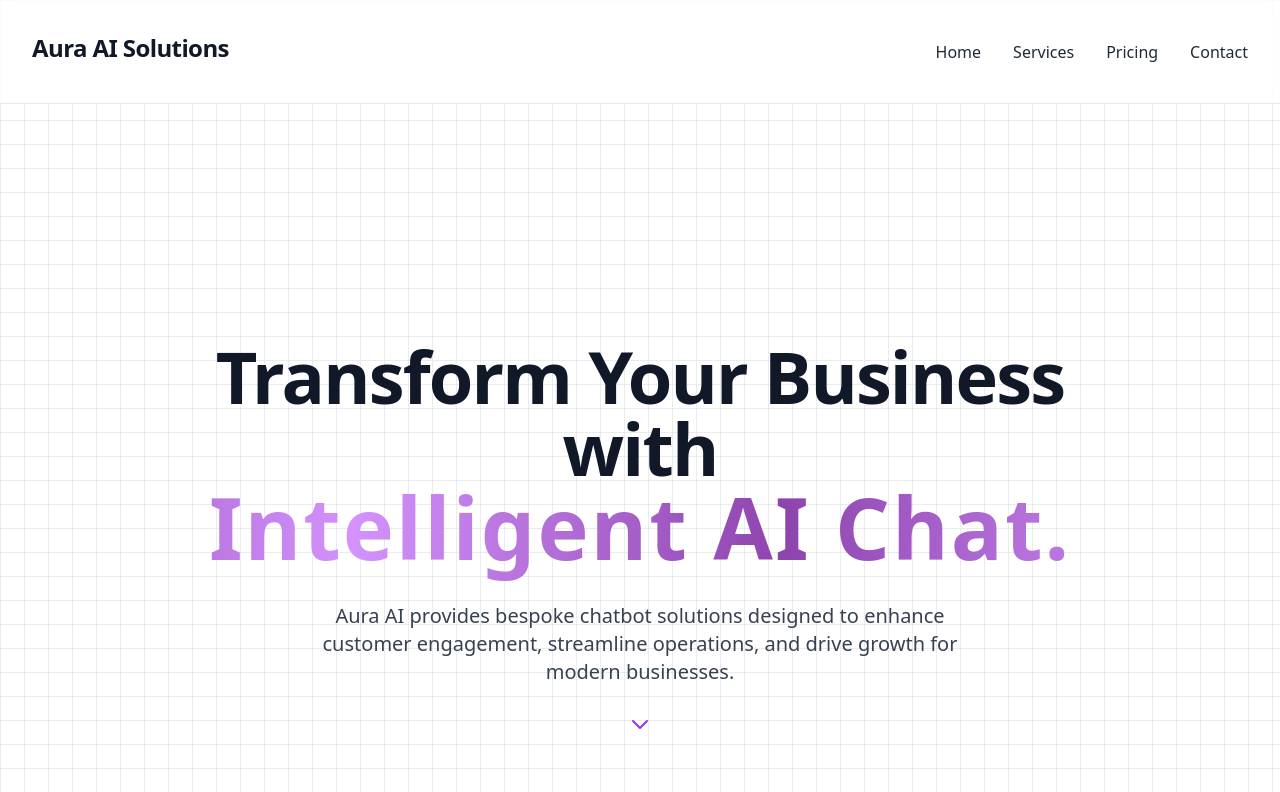
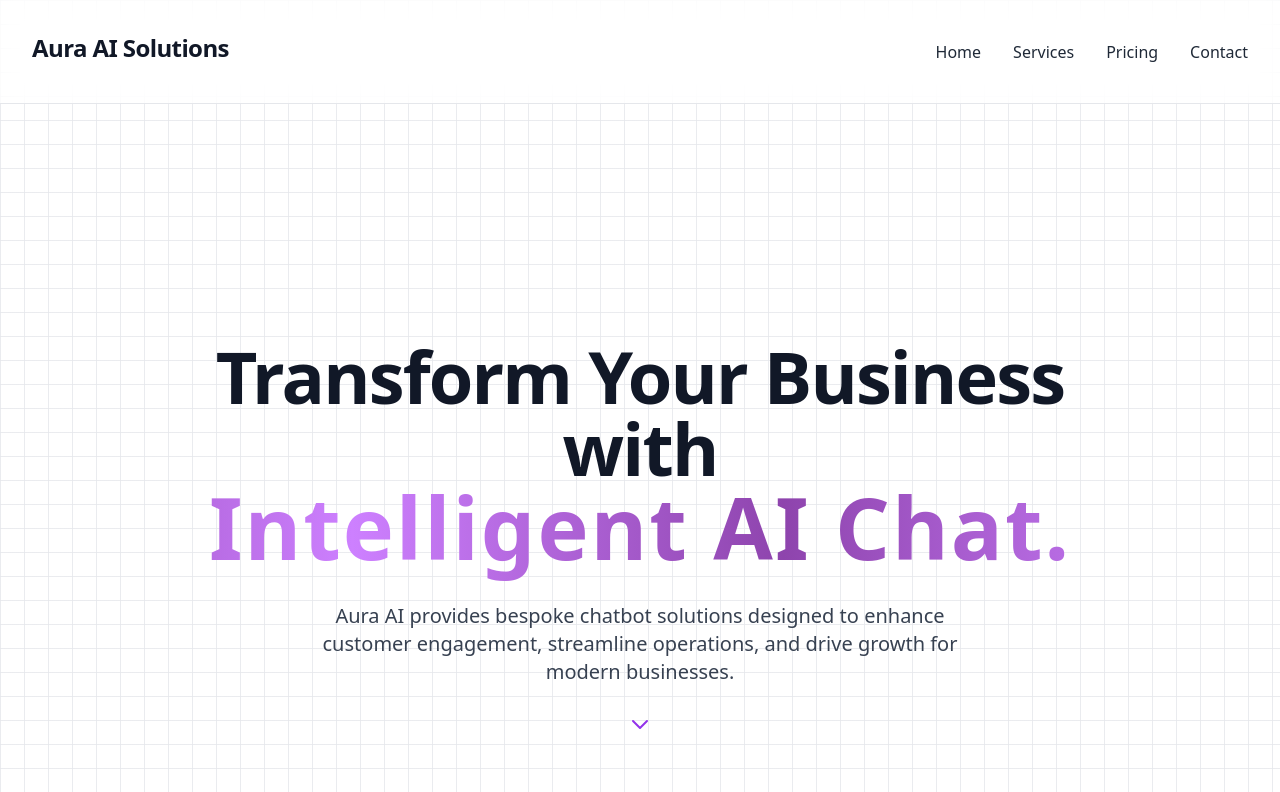
Before and after one commit to AuraJosh/Cats-Cakes, a website: page index.html in a window 1280 px wide. Shown: the top 792 px of the page. Drawn offline with nearby package versions, Linux system fonts and the light colour scheme; some packages are replaced by stand-ins of ours; a script that the page names is missing.

Commit message:
Update index.html colour change

```diff
--- a/index.html
+++ b/index.html
@@ -119,9 +119,9 @@
           background: linear-gradient(
             90deg,
             #8e44ad 0%, /* Darker purple for depth */
-            #d392fc 25%, /* Lighter, reflective purple */
+            #cd80ff 25%, /* Lighter, reflective purple */
             #8e44ad 50%, /* Return to darker purple */
-            #d392fc 75%, /* Another highlight */
+            #cd80ff 75%, /* Another highlight */
             #8e44ad 100% /* End with darker purple */
           );
 
```
